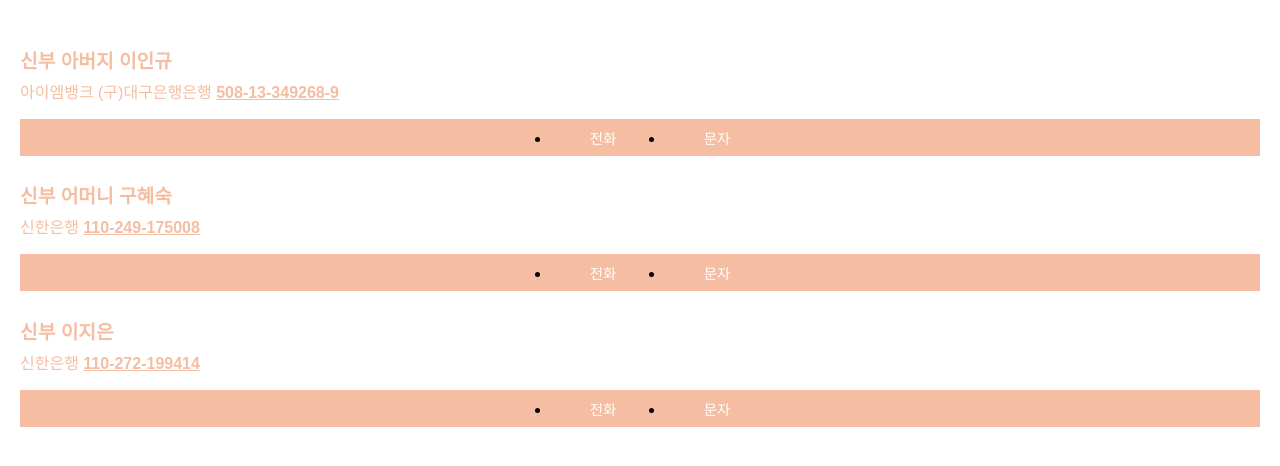
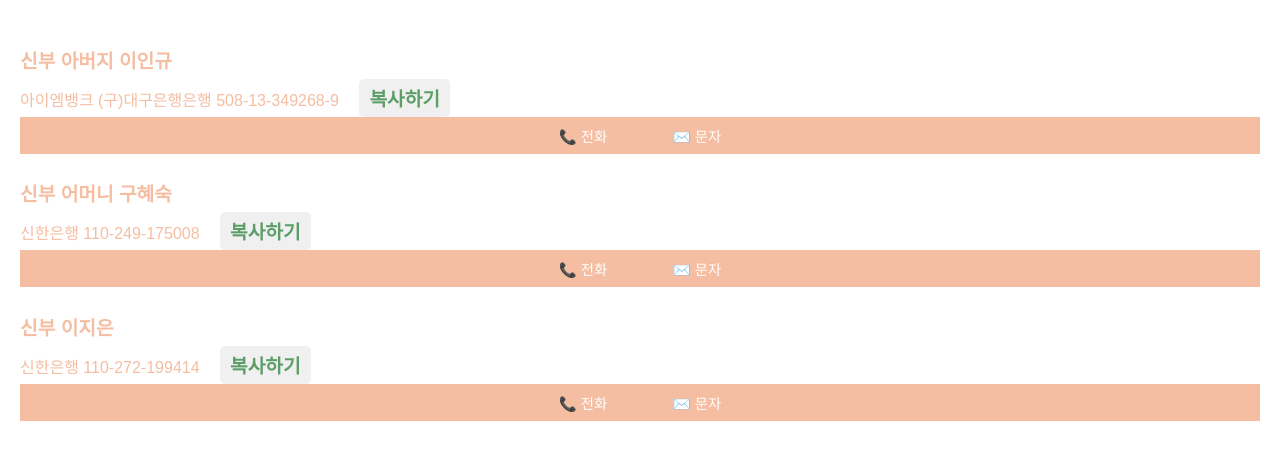
Before and after one commit to keunsoo2/Wedding, a plain HTML site: page Jieun.html in a window 1280 px wide. Drawn offline with Linux system fonts and the light colour scheme.

Commit message:
Update Jieun.html

```diff
--- a/Jieun.html
+++ b/Jieun.html
@@ -58,10 +58,20 @@
     }
     .account-number {
       cursor: pointer;
-      color: #f5bda1;
+      color: #5c9e68;
       font-weight: bold;
-      text-decoration: underline;
-      font-size: 1em;
+      font-size: 1.2em; /* 글자 크기를 조금 더 키웁니다 */
+      display: inline-flex;
+      align-items: center;
+      padding: 5px 10px;
+      border-radius: 5px;
+      background-color: #f0f0f0; /* 배경색 추가 */
+      transition: background-color 0.2s;
+    }
+    ul.btn_theme_v2 {
+      list-style-type: none; /* 목록 마커 제거 */
+      padding: 0;
+      margin: 0;
     }
 
     /* 반응형 디자인: 작은 화면에서 각 요소를 조금씩 축소 */
@@ -96,16 +106,16 @@
                 <div class="txt_box">
                   <div class="txt_component color1 big align_l t_space" style="color: rgb(245, 189, 161)">
                     <h4>신부 아버지 이인규</h4>
-                    <p>아이엠뱅크 (구)대구은행은행 <span class="account-number" onclick="copyToClipboard('508-13-349268-9')">508-13-349268-9</span></p>
+                    <p>아이엠뱅크 (구)대구은행은행 508-13-349268-9 &emsp;<span class="account-number" onclick="copyToClipboard('iM뱅크 508-13-349268-9')">복사하기</span></p>
                   </div>
                 </div>
                 <div class="btn_wrap">
                   <ul class="btn_theme_v2 btn_type_v2">
                     <li class="theme_background">
-                      <a href="tel:01071550939" onclick="return handlePhoneClick('010-2898-4423')"><span class="btn_text">전화</span></a>
+                      <a href="tel:01071550939" onclick="return handlePhoneClick('010-2898-4423')"><span class="btn_text">📞 전화</span></a>
                     </li>
                     <li class="theme_background">
-                      <a href="sms:01071550939" onclick="return handleSmsClick('010-2898-4423')"><span class="btn_text">문자</span></a>
+                      <a href="sms:01071550939" onclick="return handleSmsClick('010-2898-4423')"><span class="btn_text">✉️ 문자</span></a>
                     </li>
                   </ul>
                 </div>
@@ -116,16 +126,16 @@
                 <div class="txt_box">
                   <div class="txt_component color1 big align_l t_space" style="color: rgb(245, 189, 161)">
                     <h4>신부 어머니 구혜숙</h4>
-                    <p>신한은행 <span class="account-number" onclick="copyToClipboard('110-249-175008')">110-249-175008</span></p>
+                    <p>신한은행 110-249-175008 &emsp;<span class="account-number" onclick="copyToClipboard('신한은행 110-249-175008')">복사하기</span></p>
                   </div>
                 </div>
                 <div class="btn_wrap">
                   <ul class="btn_theme_v2 btn_type_v2">
                     <li class="theme_background">
-                      <a href="tel:01082420939" onclick="return handlePhoneClick('010-5308-4917')"><span class="btn_text">전화</span></a>
+                      <a href="tel:01082420939" onclick="return handlePhoneClick('010-5308-4917')"><span class="btn_text">📞 전화</span></a>
                     </li>
                     <li class="theme_background">
-                      <a href="sms:01082420939" onclick="return handleSmsClick('010-5308-4917')"><span class="btn_text">문자</span></a>
+                      <a href="sms:01082420939" onclick="return handleSmsClick('010-5308-4917')"><span class="btn_text">✉️ 문자</span></a>
                     </li>
                   </ul>
                 </div>
@@ -136,16 +146,16 @@
                 <div class="txt_box">
                   <div class="txt_component color1 big align_l t_space" style="color: rgb(245, 189, 161)">
                     <h4>신부 이지은</h4>
-                    <p>신한은행  <span class="account-number" onclick="copyToClipboard('110-272-199414')">110-272-199414</span></p>
+                    <p>신한은행 110-272-199414 &emsp;<span class="account-number" onclick="copyToClipboard('신한은행 110-272-199414')">복사하기</span></p>
                   </div>
                 </div>
                 <div class="btn_wrap">
                   <ul class="btn_theme_v2 btn_type_v2">
                     <li class="theme_background">
-                      <a href="tel:01091850939" onclick="return handlePhoneClick('010-9372-6323')"><span class="btn_text">전화</span></a>
+                      <a href="tel:01091850939" onclick="return handlePhoneClick('010-9372-6323')"><span class="btn_text">📞 전화</span></a>
                     </li>
                     <li class="theme_background">
-                      <a href="sms:01091850939" onclick="return handleSmsClick('010-9372-6323')"><span class="btn_text">문자</span></a>
+                      <a href="sms:01091850939" onclick="return handleSmsClick('010-9372-6323')"><span class="btn_text">✉️ 문자</span></a>
                     </li>
                   </ul>
                 </div>
```
